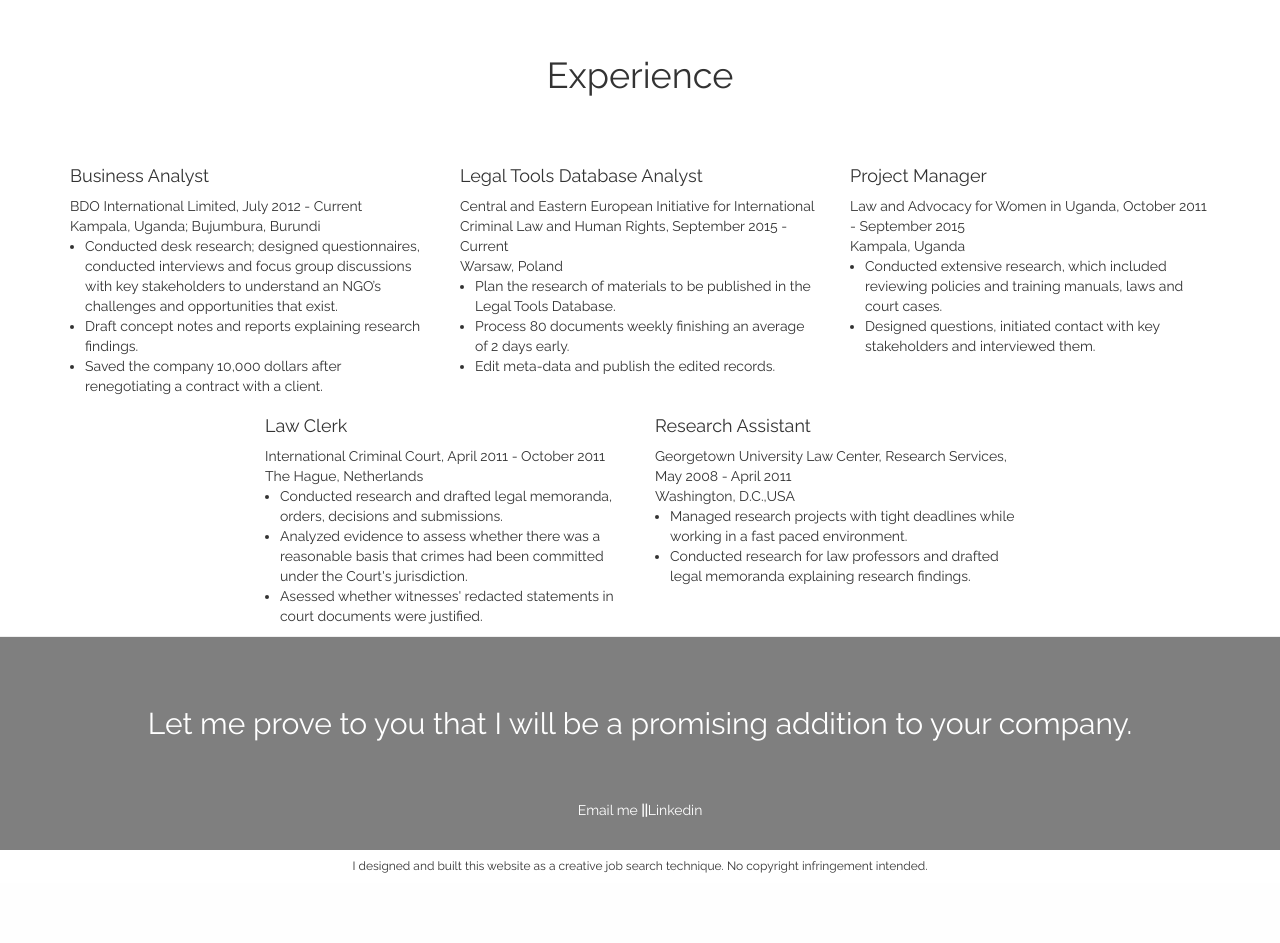
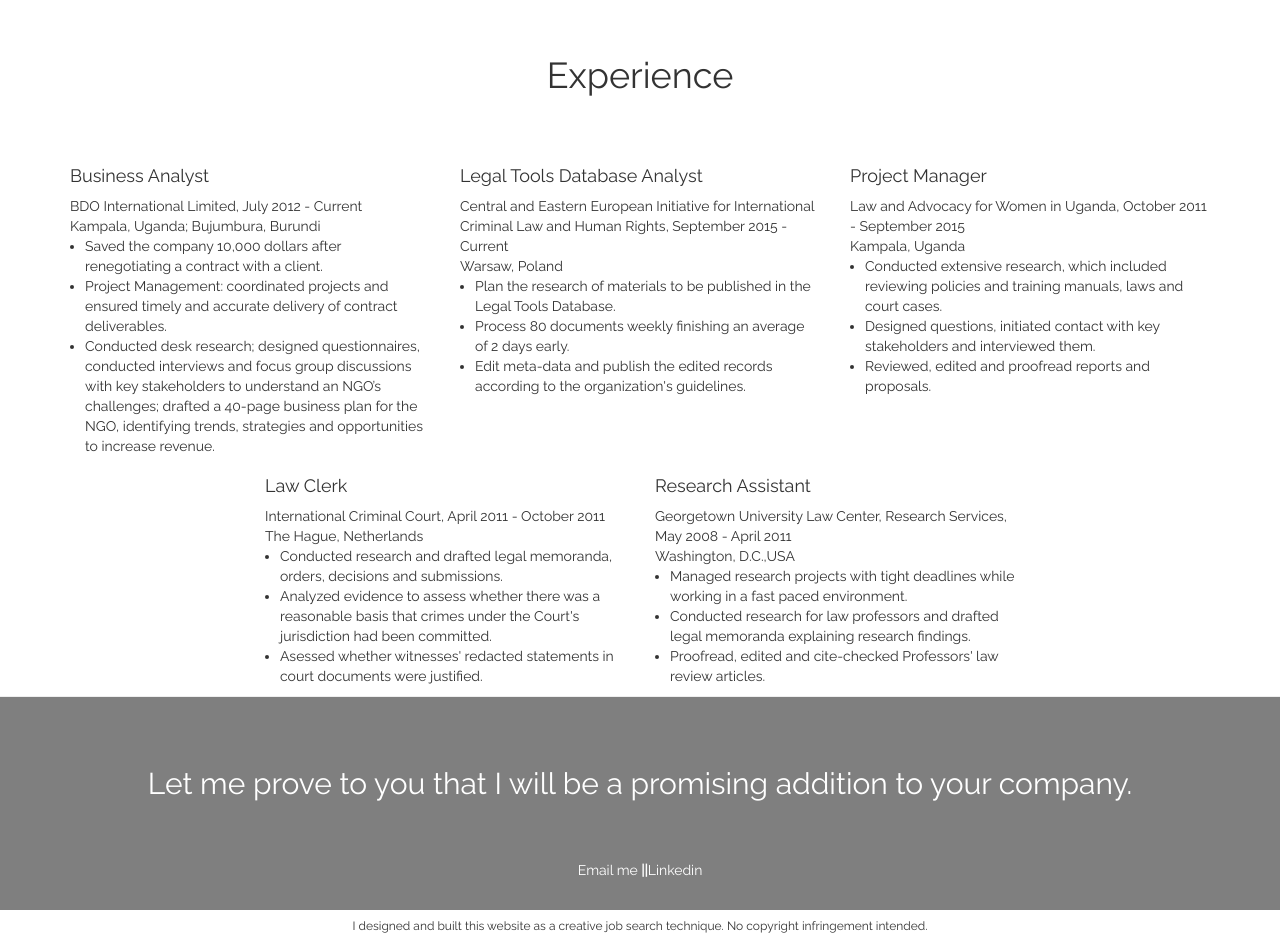
Before and after one commit to lizette112162/resume_app, a Flask app: page / in a window 1280 px wide. Shown: the part 2382-3325 px from the top of the page. Before the commit the page ends 3255 px from the top, so only its background shows below. Run offline with Flask 2, Linux system fonts and the light colour scheme; some libraries are stand-ins or nearby versions.

Commit message:
Updated files

```diff
--- a/templates/index.html
+++ b/templates/index.html
@@ -226,9 +226,10 @@ body {
           BDO International Limited, July 2012 - Current<br>
           Kampala, Uganda; Bujumbura, Burundi
           <ul>
-            <li>Conducted desk research; designed questionnaires, conducted interviews and focus group discussions with key stakeholders to understand an NGO’s challenges and opportunities that exist.</li>
-            <li>Draft concept notes and reports explaining research findings.</li>
             <li>Saved the company 10,000 dollars after renegotiating a contract with a client.</li>
+            <li>Project Management: coordinated projects and ensured timely and accurate delivery of contract deliverables.</li>
+            <li>Conducted desk research; designed questionnaires, conducted interviews and focus group discussions with key stakeholders to understand an NGO’s challenges;
+              drafted a 40-page business plan for the NGO, identifying trends, strategies and opportunities to increase revenue.</li>
           </ul>
         </div>
 
@@ -239,7 +240,7 @@ body {
           <ul>
               <li>Plan the research of materials to be published in the Legal Tools Database.</li>
               <li>Process 80 documents weekly finishing an average of 2 days early.</li>
-              <li>Edit meta-data and publish the edited records.</li>
+              <li>Edit meta-data and publish the edited records according to the organization's guidelines.</li>
           </ul>
           </div>
           <div class="col-md-4 experience-item">
@@ -249,6 +250,7 @@ body {
                 <ul>
                 <li>Conducted extensive research, which included reviewing policies and training manuals, laws and court cases.</li>
                 <li>Designed questions, initiated contact with key stakeholders and interviewed them.</li>
+                <li>Reviewed, edited and proofread reports and proposals.</li>
               </ul>
           </div>
         </div>
@@ -259,7 +261,7 @@ body {
             International Criminal Court, April 2011 - October 2011<br> The Hague, Netherlands
         <ul>
             <li>Conducted research and drafted legal memoranda, orders, decisions and submissions.</li>
-            <li>Analyzed evidence to assess whether there was a reasonable basis that crimes had been committed under the Court's jurisdiction.</li>
+            <li>Analyzed evidence to assess whether there was a reasonable basis that crimes under the Court's jurisdiction had been committed.</li>
             <li>Asessed whether witnesses' redacted statements in court documents were justified.</li>
         </ul>
           </div>
@@ -271,6 +273,7 @@ body {
         <ul>
             <li>Managed research projects with tight deadlines while working in a fast paced environment.</li>
             <li>Conducted research for law professors and drafted legal memoranda explaining research findings.</li>
+            <li>Proofread, edited and cite-checked Professors' law review articles.</li>
         </ul>
           </div>
       </div>
```
